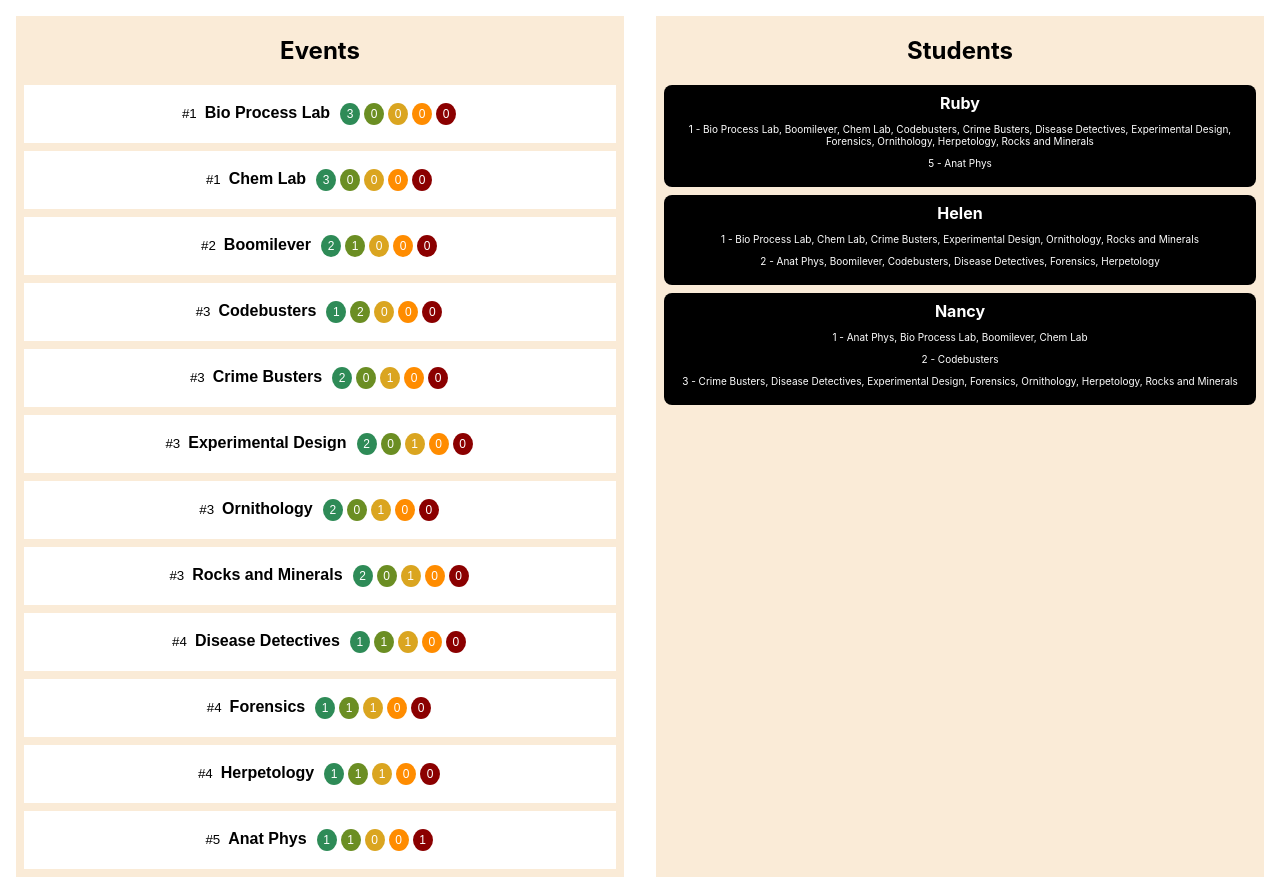
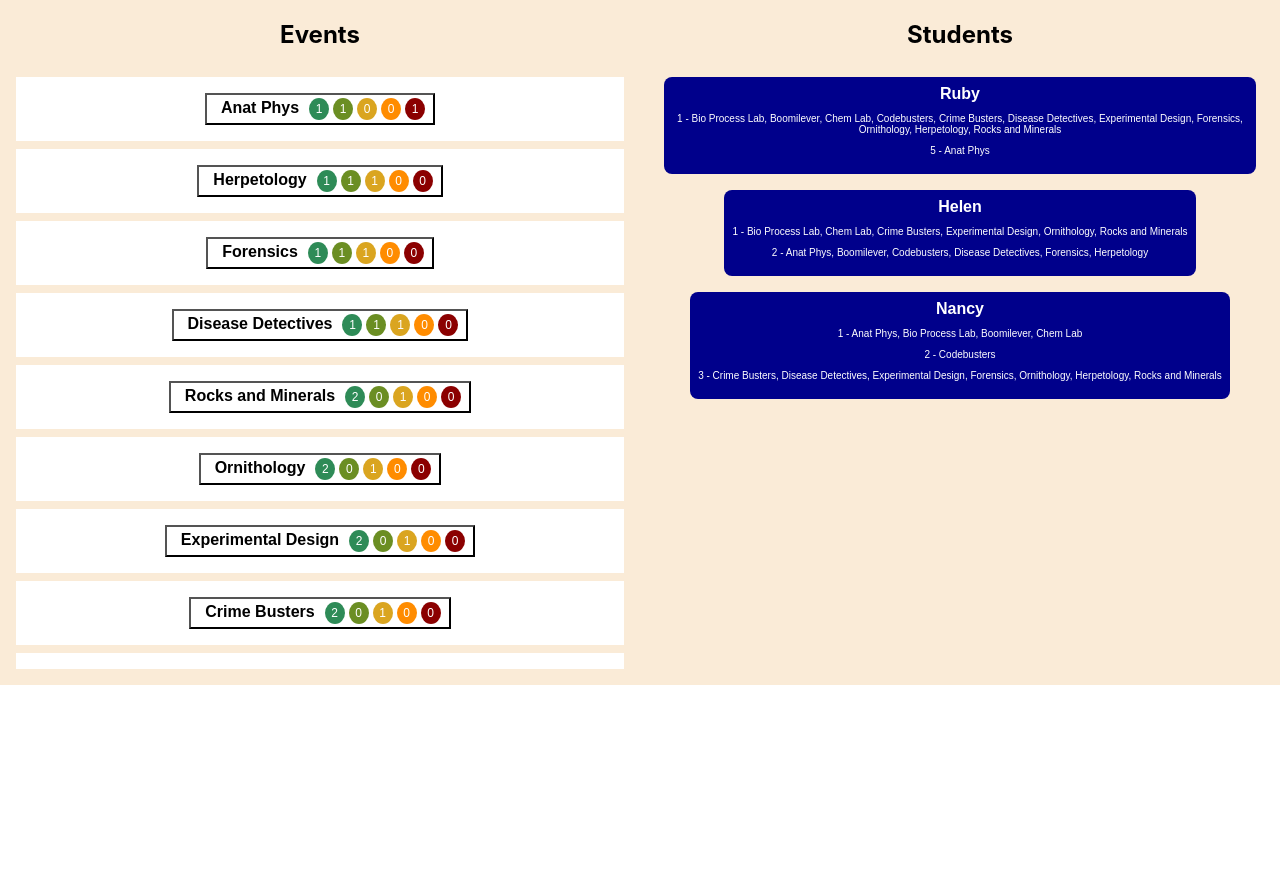
Before and after one commit to helenxuyang/scioly_event_matcher, a React (Create React App) app: page / in a window 1280 px wide. After the commit the page ends 800 px from the top, so only its background shows below. Built offline with nearby package versions, Linux system fonts and the light colour scheme.

Commit message:
Functional clicking to move

```diff
--- a/package.json
+++ b/package.json
@@ -15,7 +15,6 @@
     "@types/react-dom": "^18.0.0",
     "csvtojson": "^2.0.10",
     "react": "^18.2.0",
-    "react-beautiful-dnd": "^13.1.1",
     "react-dom": "^18.2.0",
     "react-scripts": "5.0.1",
     "typescript": "^4.4.2",
@@ -44,8 +43,5 @@
       "last 1 firefox version",
       "last 1 safari version"
     ]
-  },
-  "devDependencies": {
-    "@types/react-beautiful-dnd": "^13.1.4"
   }
 }
--- a/src/App.css
+++ b/src/App.css
@@ -41,9 +41,13 @@
   display: flex;
 }
 
-.half-table {
+.half {
   flex: 50%;
-  /* height: 600px; */
-  margin: 16px;
   background-color: antiquewhite;
 }
+
+.table {
+  height: 600px;
+  margin: 16px;
+  overflow-y: auto;
+}
--- a/src/App.tsx
+++ b/src/App.tsx
@@ -1,113 +1,18 @@
-import React, { useCallback, useState } from "react";
 import "./App.css";
 // import survey from "./data/survey.csv";
 import { StudentTable } from "StudentTable";
 import EventTable from "EventTable";
-import {
-  eventsData,
-  sortEventsByPopularity,
-  sortStudentsByPickiness,
-  studentsData,
-} from "./data";
-import {
-  DragDropContext,
-  DropResult,
-  OnDragEndResponder,
-  ResponderProvided,
-} from "react-beautiful-dnd";
 
+import { AssignmentsProvider } from "AssignmentsContext";
 function App() {
-  const initAssignments = () => {
-    const assignments: number[][] = [];
-    for (let i = 0; i < eventsData.length; i++) {
-      assignments[i] = [];
-    }
-    return assignments;
-  };
-  // assignments[eid] = [sid0, sid1, ...]
-  const [assignments, setAssignments] = useState<number[][]>(initAssignments());
-
-  const [students, setStudents] = useState<number[]>(
-    sortStudentsByPickiness(studentsData).map((s) => s.id)
-  );
-  const [events, setEvents] = useState<number[]>(
-    sortEventsByPopularity(eventsData, studentsData).map((e) => e.id)
-  );
-
-  const [selectedEvent, setSelectedEvent] = useState<number | undefined>();
-
-  const selectEvent = (eid: number) => {
-    if (selectedEvent === eid) {
-      setSelectedEvent(undefined);
-    } else {
-      setSelectedEvent(eid);
-    }
-  };
-
-  const onDragStart = useCallback(() => {
-    /*...*/
-  }, []);
-
-  const onDragUpdate = useCallback(() => {
-    /*...*/
-  }, []);
-
-  const onDragEnd: OnDragEndResponder = (
-    result: DropResult,
-    provided: ResponderProvided
-  ) => {
-    // console.log(result);
-
-    if (!result.destination) {
-      return;
-    }
-    const sid = parseInt(result.draggableId);
-    const oldEid = parseInt(result.source.droppableId);
-    const oldIndex = result.source.index;
-    const newEid = parseInt(result.destination.droppableId);
-    const newIndex = result.destination.index;
-
-    const newAssignments = [...assignments];
-    const newStudents = [...students];
-    // remove from event
-    if (oldEid > -1) {
-      // console.log("remove from event " + oldEid);
-      newAssignments[oldEid].splice(oldIndex, 1);
-    }
-    // remove from students
-    else {
-      // console.log("remove from students");
-      newStudents.splice(oldIndex, 1);
-    }
-    // add to event
-    if (newEid > -1) {
-      // console.log("add to event " + newEid);
-      newAssignments[newEid].splice(newIndex, 0, sid);
-    }
-    // add to students
-    else {
-      // console.log("add to students");
-      newStudents.splice(newIndex, 0, sid);
-    }
-    setAssignments(newAssignments);
-    setStudents(newStudents);
-    // console.log(newAssignments);
-    // console.log(newStudents);
-  };
-
   return (
     <div className="App">
-      <DragDropContext onDragEnd={onDragEnd}>
+      <AssignmentsProvider>
         <div className="table-holder">
-          <EventTable
-            events={events}
-            assignments={assignments}
-            selectEvent={selectEvent}
-            selectedEvent={selectedEvent}
-          />
-          <StudentTable students={students} selectedEvent={selectedEvent} />{" "}
+          <EventTable />
+          <StudentTable />
         </div>
-      </DragDropContext>
+      </AssignmentsProvider>
     </div>
   );
 }
--- /dev/null
+++ b/src/AssignmentsContext.tsx
@@ -0,0 +1,118 @@
+import {
+  eventsData,
+  sortEventsByReversePopularity,
+  sortStudentsByPickiness,
+  studentsData,
+} from "data";
+import React, { createContext, Dispatch, useReducer, useState } from "react";
+
+const initAssignments: number[][] = eventsData.map((e) => []);
+
+const initStudents = sortStudentsByPickiness().map((s) => s.id);
+const initEvents = sortEventsByReversePopularity().map((e) => e.id);
+
+type AssignmentsReducerAction = {
+  sid: number;
+  currentEvent: number | undefined;
+  selectedEvent: number | undefined;
+};
+
+export type AssignmentsContextType = {
+  assignments: number[][];
+  setAssignments: Dispatch<AssignmentsReducerAction>;
+  students: number[];
+  setStudents: Dispatch<AssignmentsReducerAction>;
+  events: number[];
+  setEvents: (events: number[]) => void;
+  selectedEvent: number | undefined;
+  setSelectedEvent: (eid: number | undefined) => void;
+};
+export const AssignmentsContext = createContext<AssignmentsContextType | null>(
+  null
+);
+
+// CASES
+/* curr --- sel --- result
+   has      has     different -> remove from curr event, add to sel event; same -> nothing
+   no       has     remove from students, add to sel
+   has      no      remove from curr, add to students
+   no       no      nothing
+*/
+export const AssignmentsProvider = (props: any) => {
+  const assignmentsReducer = (
+    state: number[][],
+    action: AssignmentsReducerAction
+  ): number[][] => {
+    const { sid, currentEvent, selectedEvent } = action;
+    // has has diff
+    if (
+      currentEvent !== undefined &&
+      selectedEvent !== undefined &&
+      currentEvent !== selectedEvent
+    ) {
+      const newAssignments = [...state];
+      newAssignments[currentEvent] = newAssignments[currentEvent].filter(
+        (id) => id !== sid
+      );
+      newAssignments[selectedEvent].push(sid);
+      return newAssignments;
+    }
+    // no has
+    if (currentEvent === undefined && selectedEvent !== undefined) {
+      const newAssignments = [...state];
+      newAssignments[selectedEvent].push(sid);
+      return newAssignments;
+    }
+    // has no
+    if (currentEvent !== undefined && selectedEvent === undefined) {
+      const newAssignments = [...state];
+      newAssignments[currentEvent] = newAssignments[currentEvent].filter(
+        (id) => id !== sid
+      );
+      return newAssignments;
+    }
+    return state;
+  };
+
+  const studentsReducer = (
+    state: number[],
+    action: AssignmentsReducerAction
+  ) => {
+    const { sid, currentEvent, selectedEvent } = action;
+    // has no
+    if (currentEvent !== undefined && selectedEvent === undefined) {
+      return [...state, sid];
+    }
+    // no has
+    else if (currentEvent === undefined && selectedEvent !== undefined) {
+      return state.filter((id) => id !== sid);
+    }
+    return state;
+  };
+
+  const [assignments, setAssignments] = useReducer(
+    assignmentsReducer,
+    initAssignments
+  );
+  const [students, setStudents] = useReducer(studentsReducer, initStudents);
+  const [events, setEvents] = useState(initEvents);
+  const [selectedEvent, setSelectedEvent] = useState<number | undefined>(
+    undefined
+  );
+  return (
+    <AssignmentsContext.Provider
+      value={{
+        assignments,
+        setAssignments,
+        students,
+        setStudents,
+        events,
+        setEvents,
+        selectedEvent,
+        setSelectedEvent,
+      }}
+    >
+      {props.children}
+    </AssignmentsContext.Provider>
+  );
+};
--- a/src/Event.css
+++ b/src/Event.css
@@ -18,8 +18,6 @@
     padding: 16px;
     display: block;
     border: none;
-    width: calc(100% - 16px);
-    margin-left: 8px;
     margin-top: 8px;
     margin-bottom: 8px;
 }
--- a/src/EventCard.tsx
+++ b/src/EventCard.tsx
@@ -1,23 +1,21 @@
 import "./Event.css";
-import { eventsData, getPopularityRank, studentsData } from "data";
-import { Droppable } from "react-beautiful-dnd";
+import { studentsData } from "data";
 import { StudentCard } from "StudentCard";
 import { Event } from "Event";
 import { getRatingColor } from "utils";
+import { AssignmentsContext, AssignmentsContextType } from "AssignmentsContext";
+import { useContext } from "react";
 
 type EventCardProps = {
   event: Event;
   sids: number[];
-  selectEvent: (eid: number) => void;
-  isSelected: boolean;
 };
 
-export const EventCard = ({
-  event,
-  sids,
-  selectEvent,
-  isSelected,
-}: EventCardProps) => {
+export const EventCard = ({ event, sids }: EventCardProps) => {
+  const { selectedEvent, setSelectedEvent } = useContext(
+    AssignmentsContext
+  ) as AssignmentsContextType;
+
   const ratingInfo = () => {
     const freqs = event.getRatingFreqs(studentsData, 5);
     return (
@@ -39,40 +37,30 @@ export const EventCard = ({
   };
 
   return (
+    <div className="event-card">
       <button
-      className="event-card"
         style={{
-        backgroundColor: isSelected ? "gold" : "white",
+          backgroundColor: selectedEvent === event.id ? "gold" : "white",
         }}
-      onClick={() => selectEvent(event.id)}
+        onClick={() =>
+          setSelectedEvent(selectedEvent === event.id ? undefined : event.id)
+        }
       >
-      {" #" + getPopularityRank(event, eventsData, studentsData)}
         <strong className="event-name">{event.name}</strong>
         {ratingInfo()}
-      <Droppable droppableId={"" + event.id} key={event.id}>
-        {(provided, snapshot) => {
-          return (
-            <div
-              className="assigned-list"
-              ref={provided.innerRef}
-              {...provided.droppableProps}
-            >
+      </button>
+
+      <div className="assigned-list">
         {sids.map((sid, index) => {
           return (
             <StudentCard
               key={"assigned" + sid}
               student={studentsData[sid]}
-                    index={index}
-                    eventId={event.id}
-                    shouldHighlight={false}
+              currentEvent={event.id}
             />
           );
         })}
-              <span key="placeholder">{provided.placeholder}</span>
+      </div>
     </div>
   );
-        }}
-      </Droppable>
-    </button>
-  );
 };
--- a/src/EventTable.tsx
+++ b/src/EventTable.tsx
@@ -1,37 +1,29 @@
-import { Event } from "Event";
 import "./Event.css";
-import { eventsData, studentsData } from "data";
-import { Droppable } from "react-beautiful-dnd";
-import { StudentCard } from "StudentCard";
+import { eventsData } from "data";
 import { EventCard } from "EventCard";
+import { useContext } from "react";
+import { AssignmentsContext, AssignmentsContextType } from "AssignmentsContext";
 
-type EventTableProps = {
-  events: number[];
-  assignments: number[][];
-  selectEvent: (eid: number) => void;
-  selectedEvent: number | undefined;
-};
+// type EventTableProps = {};
 
-const EventTable = ({
-  events,
-  assignments,
-  selectEvent,
-  selectedEvent,
-}: EventTableProps) => {
+const EventTable = () => {
+  const { assignments, events } = useContext(
+    AssignmentsContext
+  ) as AssignmentsContextType;
   return (
-    <div className="half-table">
+    <div className="half">
       <h2>Events</h2>
+      <div className="table">
         {events.map((eid) => {
           return (
             <EventCard
               key={eid}
               event={eventsData[eid]}
               sids={assignments[eid]}
-            selectEvent={selectEvent}
-            isSelected={eid === selectedEvent}
             />
           );
         })}
+      </div>
     </div>
   );
 };
--- a/src/Student.css
+++ b/src/Student.css
@@ -13,10 +13,12 @@
     border-radius: 8px;
     padding: 8px;
     margin: 8px;
+    border: none;
 }
 
 .student-name {
     padding: 0px;
+    font-size: 16px;
 }
 
 .current-event-rating {
--- a/src/StudentCard.tsx
+++ b/src/StudentCard.tsx
@@ -1,21 +1,19 @@
+import { AssignmentsContext, AssignmentsContextType } from "AssignmentsContext";
 import { eventsData } from "data";
-import { Draggable } from "react-beautiful-dnd";
+import { useContext } from "react";
 import { Student } from "Student";
-import { getRatingColor, ratingColors } from "utils";
+import { getRatingColor } from "utils";
 
 type StudentCardProps = {
   student: Student;
-  index: number;
-  eventId: number | undefined;
-  shouldHighlight: boolean;
+  currentEvent: number | undefined;
 };
 
-export const StudentCard = ({
-  student,
-  index,
-  eventId,
-  shouldHighlight,
-}: StudentCardProps) => {
+export const StudentCard = ({ student, currentEvent }: StudentCardProps) => {
+  const { setAssignments, selectedEvent, setStudents } = useContext(
+    AssignmentsContext
+  ) as AssignmentsContextType;
+
   const getPrefs = () => {
     return Array.from({ length: 5 }, (_, i) => i + 1).map((rating) => {
       const eventsWithRating = student.getEventsWithRating(rating, eventsData);
@@ -30,44 +28,39 @@ export const StudentCard = ({
   };
 
   const currentEventRating =
-    eventId !== undefined ? student.prefs[eventId] : -1;
+    currentEvent !== undefined ? student.prefs[currentEvent] : -1;
 
   const backgroundColor = () => {
-    if (eventId === undefined) {
-      if (shouldHighlight) {
-        return "darkslateblue";
+    if (currentEvent === undefined) {
+      if (selectedEvent !== undefined) {
+        console.log("selected");
+        return getRatingColor(student.prefs[selectedEvent]);
       }
-      return "black";
+      return "darkblue";
     }
     return getRatingColor(currentEventRating);
   };
 
+  const handleClick = () => {
+    setAssignments({ sid: student.id, currentEvent, selectedEvent });
+    setStudents({ sid: student.id, currentEvent, selectedEvent });
+  };
+
   return (
-    <Draggable draggableId={"" + student.id} index={index} key={student.name}>
-      {(provided, snapshot) => {
-        return (
-          <div
+    <button
       key={student.id}
-            ref={provided.innerRef}
       className="student-card"
-            {...provided.draggableProps}
-            {...provided.dragHandleProps}
       style={{
-              ...provided.draggableProps.style,
         backgroundColor: backgroundColor(),
       }}
+      onClick={(_) => handleClick()}
     >
       <strong className="student-name">{student.name}</strong>
-            {eventId !== undefined ? (
-              <span className="current-event-rating">
-                ({currentEventRating})
-              </span>
+      {currentEvent !== undefined ? (
+        <span className="current-event-rating">({currentEventRating})</span>
       ) : (
         getPrefs()
       )}
-          </div>
-        );
-      }}
-    </Draggable>
+    </button>
   );
 };
--- a/src/StudentTable.tsx
+++ b/src/StudentTable.tsx
@@ -1,43 +1,22 @@
 import "./Student.css";
-import { Droppable } from "react-beautiful-dnd";
 import { studentsData } from "data";
 import { StudentCard } from "StudentCard";
+import React, { useContext } from "react";
+import { AssignmentsContext, AssignmentsContextType } from "AssignmentsContext";
 
-type StudentTableProps = {
-  students: number[];
-  selectedEvent: number | undefined;
-};
-
-export const StudentTable = ({
-  students,
-  selectedEvent,
-}: StudentTableProps) => {
+export const StudentTable = () => {
+  const { students } = useContext(AssignmentsContext) as AssignmentsContextType;
   return (
-    <div className="half-table">
+    <div className="half">
       <h2>Students</h2>
-      <Droppable droppableId="-1">
-        {(provided, snapshot) => (
-          <div ref={provided.innerRef} {...provided.droppableProps}>
-            {students.map((id, index) => {
-              const student = studentsData[id];
-              return (
-                <StudentCard
-                  key={id}
-                  student={student}
-                  index={index}
-                  eventId={undefined}
-                  shouldHighlight={
-                    selectedEvent !== undefined
-                      ? student.prefs[selectedEvent] < 3
-                      : false
-                  }
-                />
-              );
-            })}
-            <span key="placeholder">{provided.placeholder}</span>
-          </div>
-        )}
-      </Droppable>
+      <div className="table">
+        {students.map((id) => {
+          const student = studentsData[id];
+          return (
+            <StudentCard key={id} student={student} currentEvent={undefined} />
+          );
+        })}
+      </div>
     </div>
   );
 };
--- a/src/data.ts
+++ b/src/data.ts
@@ -23,34 +23,20 @@ export const studentsData: Student[] = [
   new Student(2, "Nancy", fakeRatings3),
 ];
 
-export const sortStudentsByPickiness = (students: Student[]) => {
-  const studentsCopy = [...students];
+export const sortStudentsByPickiness = () => {
+  const studentsCopy = [...studentsData];
   return studentsCopy.sort((a, b) => a.getPickiness() - b.getPickiness());
 };
 
-export const sortEventsByPopularity = (
-  events: Event[],
-  students: Student[]
-) => {
-  const eventsCopy = [...events];
+export const sortEventsByPopularity = () => {
+  const eventsCopy = [...eventsData];
   return eventsCopy.sort(
-    (a, b) => a.getPopularity(students) - b.getPopularity(students)
+    (a, b) => a.getPopularity(studentsData) - b.getPopularity(studentsData)
   );
 };
 
-export const getPopularityRank = (
-  event: Event,
-  events: Event[],
-  students: Student[]
-) => {
-  const pop = event.getPopularity(students)
-  const popularities = events.map((e) => e.getPopularity(students));
-  const popularitiesSorted = [...new Set(popularities)].sort((a, b) => a - b);
-  console.log(popularitiesSorted);
-  for (let i = 0; i < popularitiesSorted.length; i++) {
-    if (pop === popularitiesSorted[i]) {
-      return i+1;
-    }
-  }
-  return -1;
-};
+export const sortEventsByReversePopularity = () => {
+  let sortedByPop = sortEventsByPopularity();
+  sortedByPop.reverse();
+  return sortedByPop;
+}
```
Also changed, not shown: 2 other files (tests, documents, lock files or other folders). Lines whose indentation alone changed are shown as unchanged.
